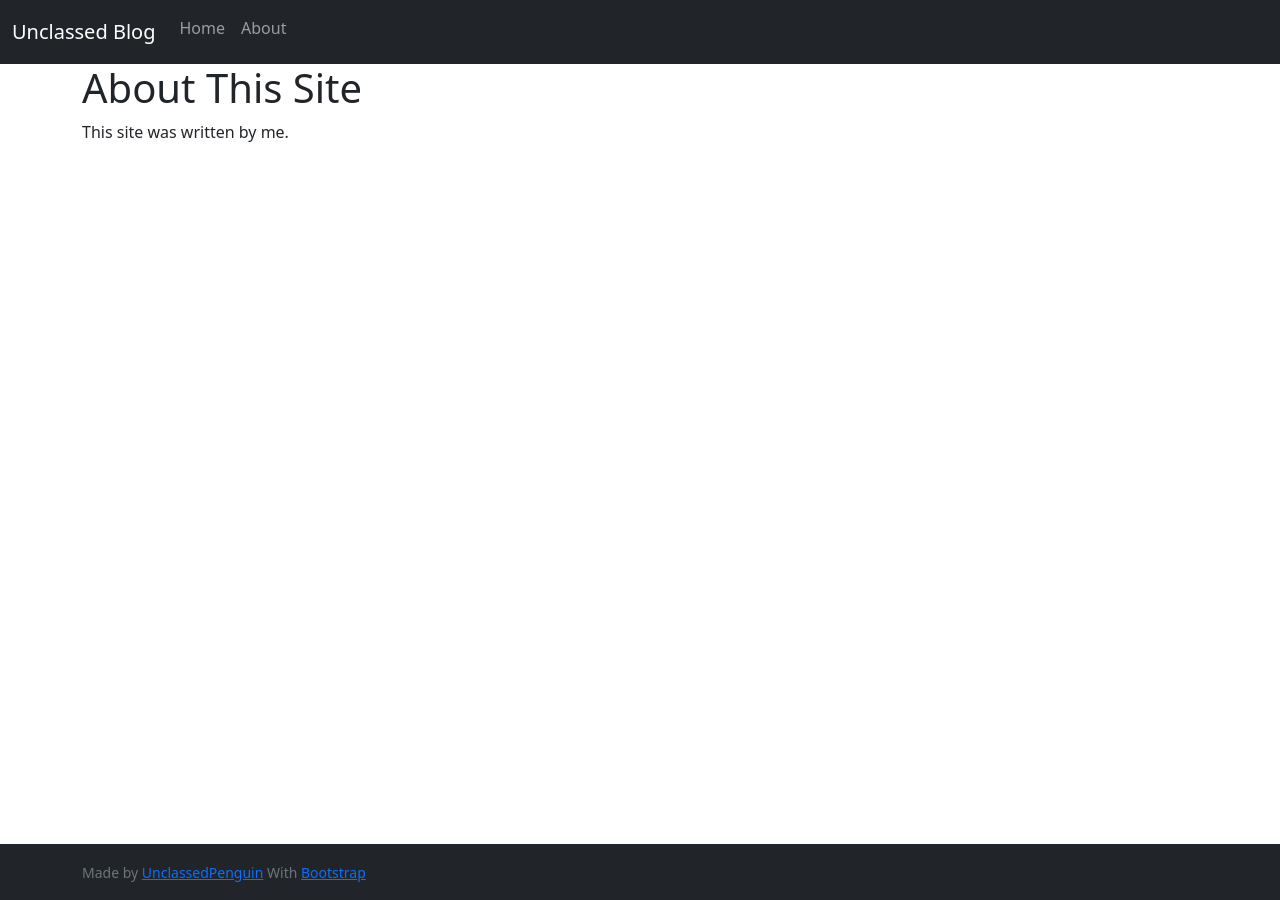
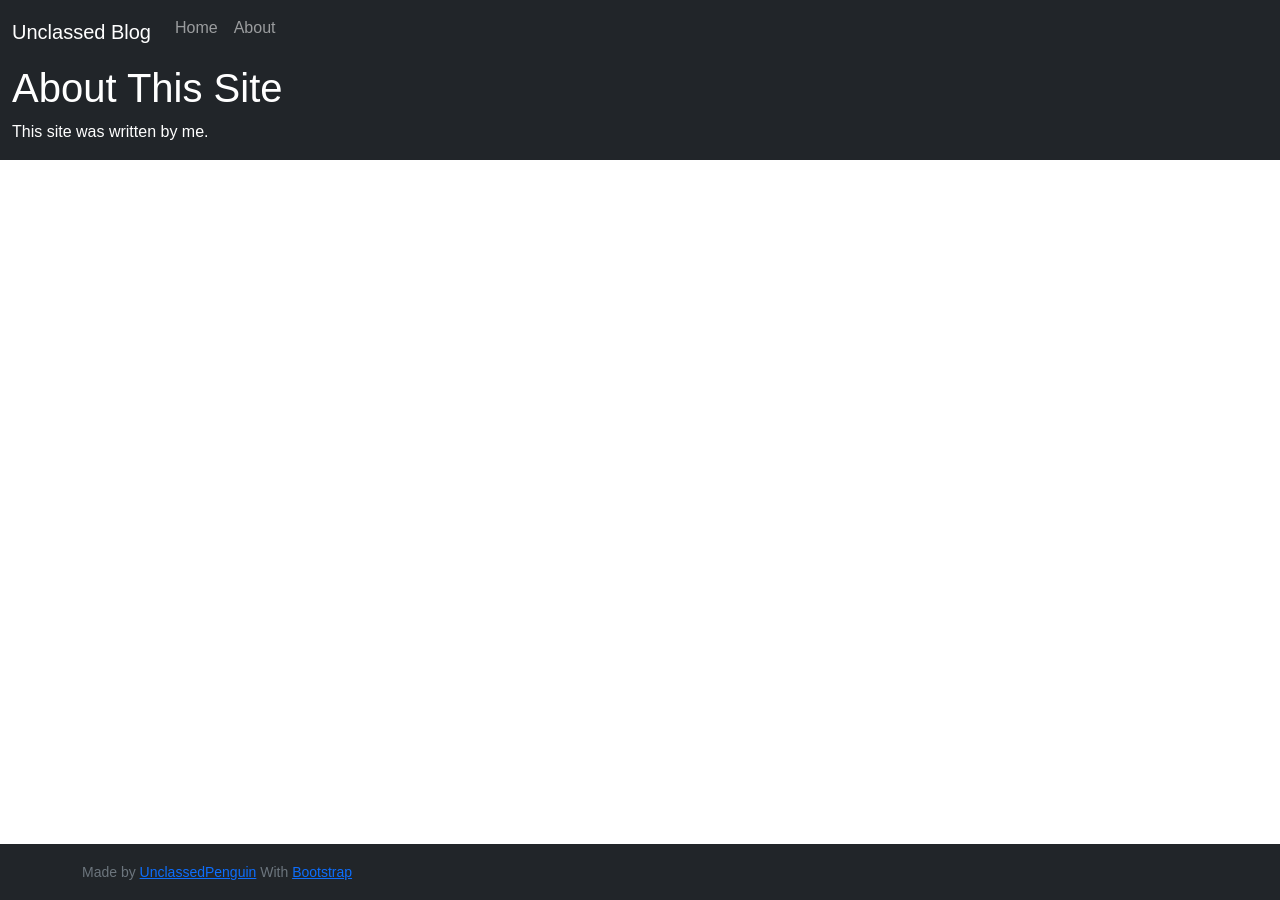
Before and after one commit to UnclassedPenguin/jekyllsite, a Jekyll site: the page built from about.md, in a window 1280 px wide. Built offline with Jekyll 4.4.1, drawn with Linux system fonts in a browser that asks for light colours.

Commit message:
made changes

```diff
--- a/_config.yml
+++ b/_config.yml
@@ -1,6 +1,6 @@
 #site
 name: "Unclassed Blog"
-baseurl: "/jekyllsite/"
+baseurl: "/jekyllsite"
 
 collections:
   authors:
--- a/_layouts/default.html
+++ b/_layouts/default.html
@@ -7,7 +7,7 @@
 
     <!-- Bootstrap CSS -->
     <link href="https://cdn.jsdelivr.net/npm/bootstrap@5.1.3/dist/css/bootstrap.min.css" rel="stylesheet" integrity="sha384-1BmE4kWBq78iYhFldvKuhfTAU6auU8tT94WrHftjDbrCEXSU1oBoqyl2QvZ6jIW3" crossorigin="anonymous">
-
+	<link href="{{site.baseurl}}/assets/css/styles.css" rel="stylesheet">
 	<title>{{ site.name }}</title>
   </head>
 
@@ -15,7 +15,7 @@
 	<header>
 		<nav class="navbar navbar-expand-md navbar-dark bg-dark" aria-label="">
 			<div class="container-fluid">
-				<a class="navbar-brand" href="#">{{ site.name }}</a>
+				<a class="navbar-brand" href="{{site.baseurl}}">{{ site.name }}</a>
 			  <button class="navbar-toggler collapsed" type="button" data-bs-toggle="collapse" data-bs-target="#navbarsExample01" aria-controls="navbarsExample01" aria-expanded="false" aria-label="Toggle navigation">
 				<span class="navbar-toggler-icon"></span>
 			  </button>
@@ -34,8 +34,8 @@
 		  </nav>
 	  </header>
 
-	  <main class="flex-shrink-0">
-		<div class="container">
+	  <main class="flex-shrink-0 bg-dark text-white">
+		<div class="container-fluid">
 			{{content}}
 		</div>
 	</main>
--- a/assets/css/styles.scss
+++ b/assets/css/styles.scss
@@ -12,3 +12,7 @@
 .card {
 	margin:5px;
 }
+
+img {
+	width: 100%;
+}
--- a/index.html
+++ b/index.html
@@ -3,7 +3,7 @@
 title: Blog
 ---
 <h1>Latest Posts</h1>
-<div class="row justify-content-center">
+<div class="row row-cols-2 justify-content-center">
   {% for post in site.posts %}
   <div class="col-md-6 bg-dark text-white">
 	  <h2><a href="{{ site.baseurl }}{{ post.url }}">{{ post.title }}</a></h2>
```
Also changed, not shown: _posts/2021-11-26-dependency-electricity.md (+2 -0 lines), 1 other file.
